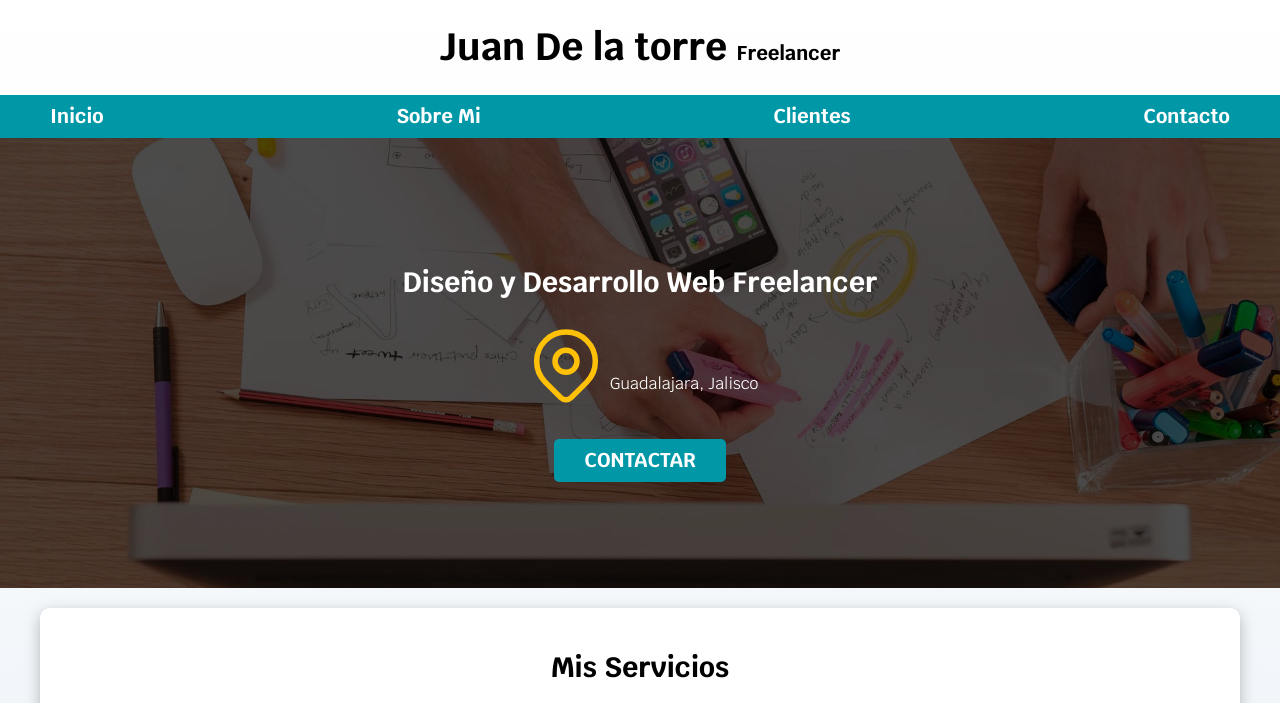
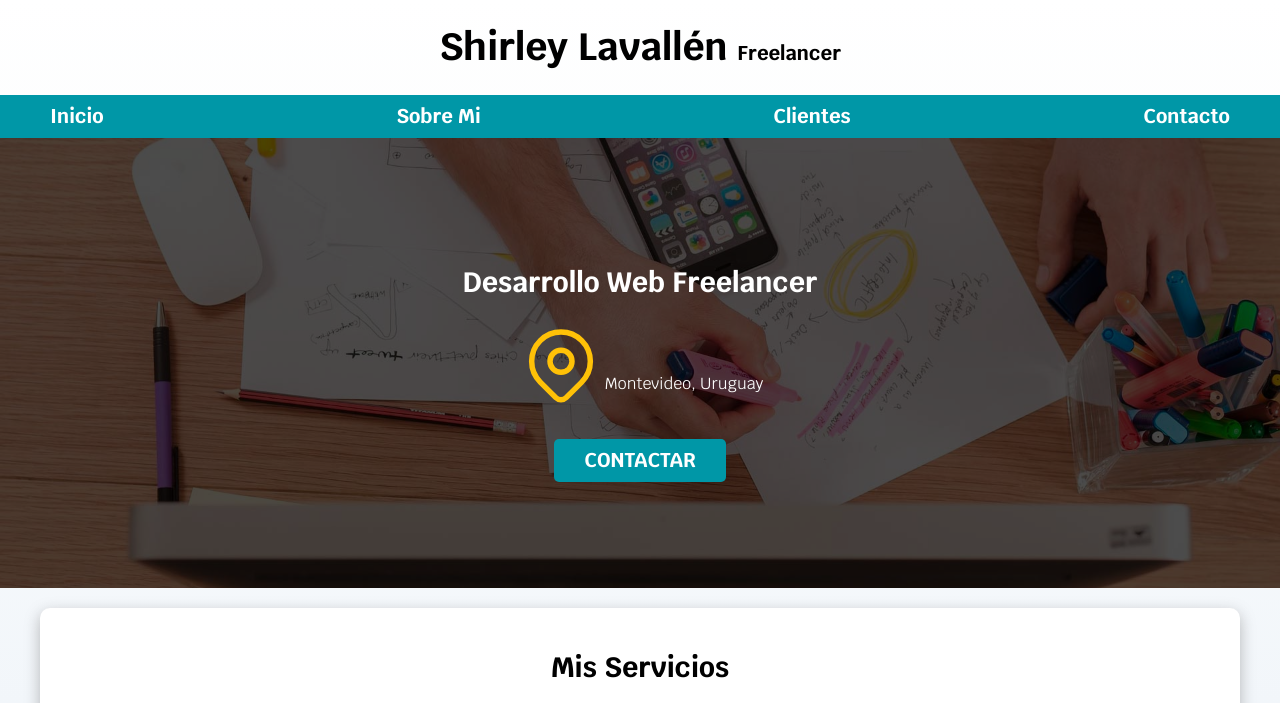
Before and after one commit to shirleylavallen/Freelancer, a plain HTML site: page index.html in a window 1280 px wide. Shown: the top 703 px of the page. Drawn offline with Linux system fonts and the light colour scheme.

Commit message:
Modificacion

```diff
--- a/index.html
+++ b/index.html
@@ -3,7 +3,7 @@
 <head>
     <meta charset="UTF-8">
     <meta name="viewport" content="width=device-width, initial-scale=1.0">
-    <title>Diseñador Freelancer</title>
+    <title>Freelancer</title>
     <link rel="preload" href="css/normalize.css" as="style">
     <link rel="stylesheet" href="css/normalize.css">
     <link href="https://fonts.googleapis.com/css2?family=Krub:wght@400;700&display=swap" rel="stylesheet">
@@ -12,7 +12,7 @@
 </head>
 <body>
     <header>
-        <h1 class="titulo">Juan De la torre <span>Freelancer</span></h1>
+        <h1 class="titulo">Shirley Lavallén <span>Freelancer</span></h1>
     </header>
 
     <div class="nav-bg">
@@ -26,14 +26,14 @@
 
     <section class="hero">
         <div class="contenido-hero">
-            <h2>Diseño y Desarrollo Web <span> Freelancer</span></h2>
+            <h2>Desarrollo Web <span> Freelancer</span></h2>
             <div class="ubicacion">
                 <svg xmlns="http://www.w3.org/2000/svg" class="icon icon-tabler icon-tabler-map-pin" width="88" height="88" viewBox="0 0 24 24" stroke-width="1.5" stroke="#FFC107" fill="none" stroke-linecap="round" stroke-linejoin="round">
                     <path stroke="none" d="M0 0h24v24H0z"/>
                     <circle cx="12" cy="11" r="3" />
                     <path d="M17.657 16.657L13.414 20.9a1.998 1.998 0 0 1 -2.827 0l-4.244-4.243a8 8 0 1 1 11.314 0z" />
                 </svg>
-                <p>Guadalajara, Jalisco</p>
+                <p>Montevideo, Uruguay</p>
             </div>
             <a class="boton" href="#">Contactar</a>
         </div> <!-- .contenido-hero -->
@@ -134,7 +134,7 @@
     </main>
 
     <footer class="footer">
-        <p>Todos los derechos reservados. Juan De la torre Freelancer</p>
+        <p>Todos los derechos reservados. Shirley Lavallén Freelancer</p>
     </footer>
 
 
```
Also changed, not shown: 1 other file.
